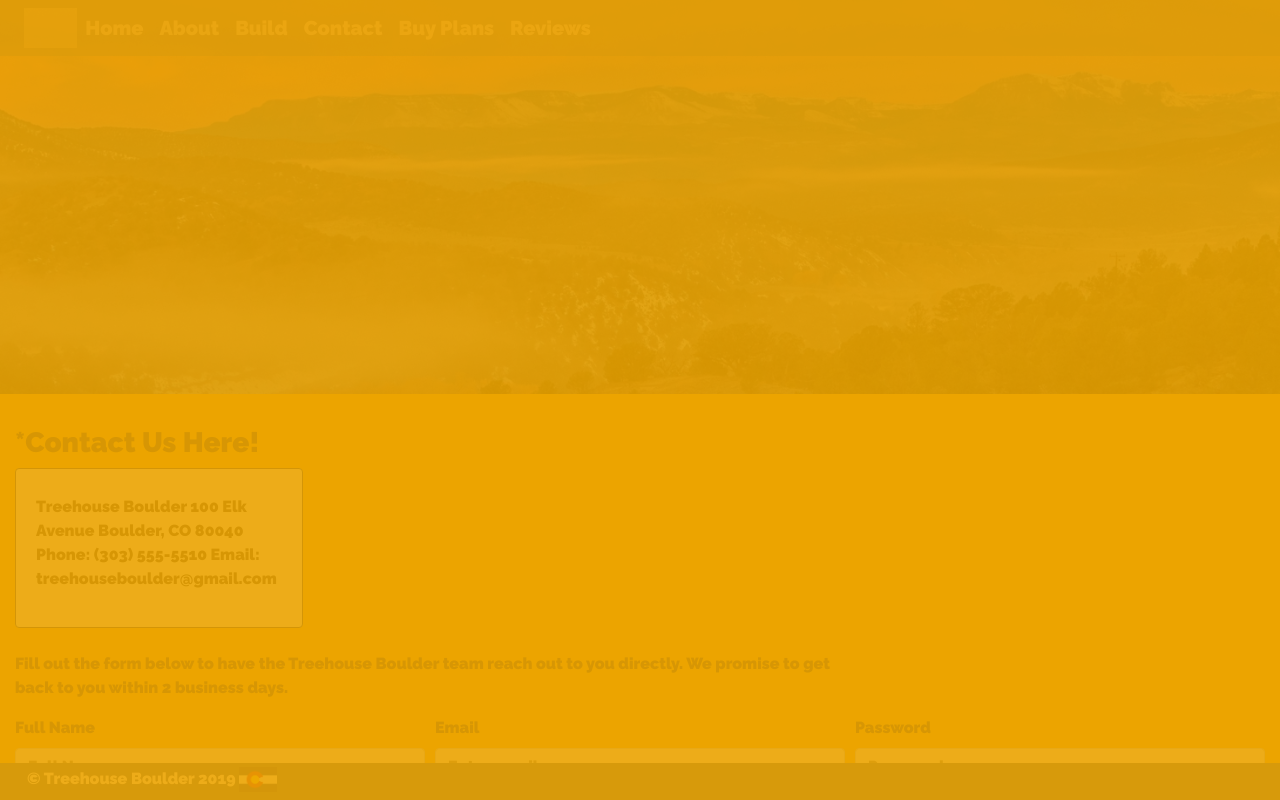
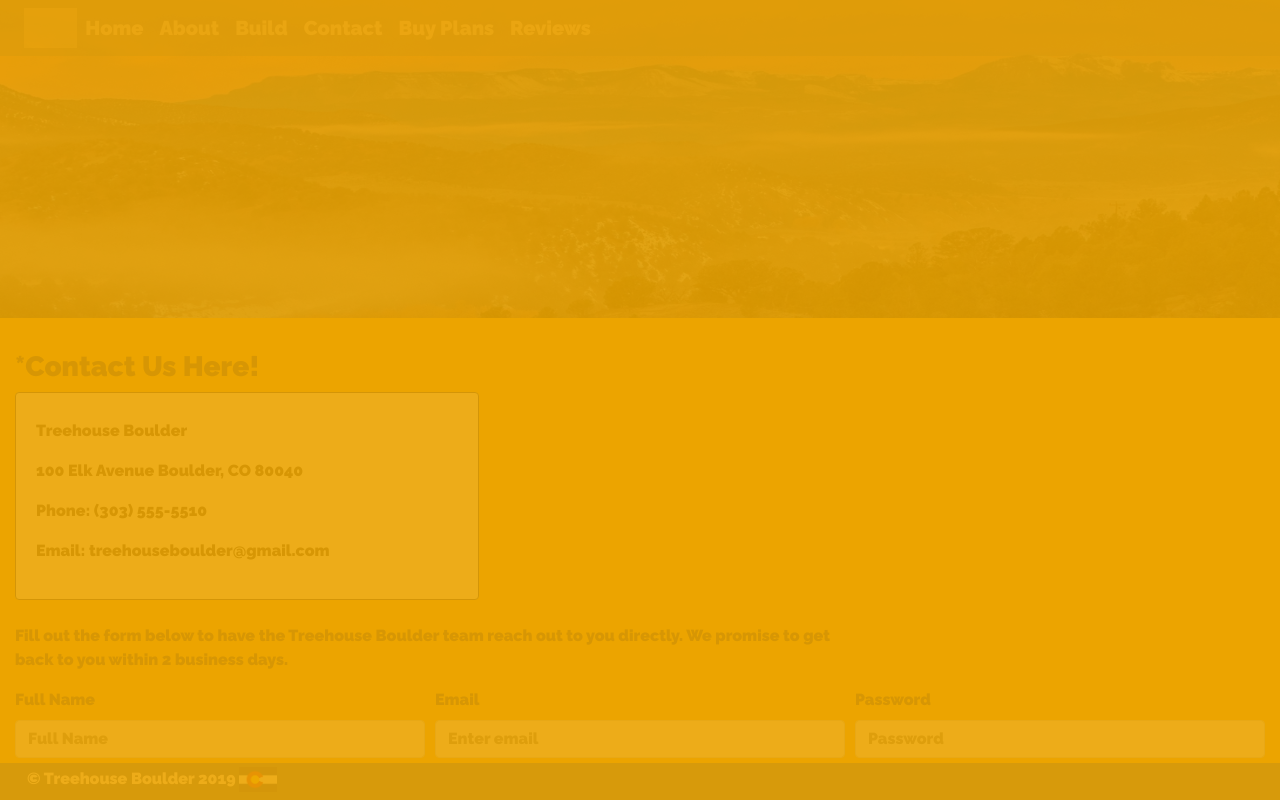
Before and after one commit to kirklandtc/treehouse-capstone, a React (Create React App) app: page /contact in a window 1280 px wide. Shown: the top 800 px of the page. Built offline with nearby package versions, Linux system fonts and the light colour scheme; no server answers; grey boxes are pictures that could not be loaded.

Commit message:
updated multiple files

```diff
--- a/src/components/About.css
+++ b/src/components/About.css
@@ -2,6 +2,7 @@
   width: 100%;
   margin-top: -2em;
   margin-bottom: 2em;
+  height:350px;
 }
 
 .about-profile-pic {
--- a/src/components/Contact.css
+++ b/src/components/Contact.css
@@ -12,3 +12,8 @@ body {
   border-radius: 0;
   background-color: #001d4a;
 }
+
+.className {
+
+background-color: #eaf8bf;
+}
--- a/src/components/Contact.jsx
+++ b/src/components/Contact.jsx
@@ -1,5 +1,5 @@
 import React, { Component } from 'react'
-import { Container, Col, Image, Row, Form, Button, Card } from 'react-bootstrap';
+import { Container, Col, Image, Row, Form, Button, Card, MBDIcon } from 'react-bootstrap';
 import { Link } from 'react-router-dom';
 import Photo1 from '../assets/MAIN HEADER ALPHA Cropped.jpg';
 import './Contact.css';
@@ -14,22 +14,30 @@ class Contact extends Component {
           <Col xs={12} sm={8} smOffset={2}>
             {/* <Image src="assets/USETHIScarpenter-carpentry-close-up-1094770 Cropped.jpg" className="about-profile-pic" /> */}
             <h3>*Contact Us Here!</h3>
-            <Card style={{ width: '18rem' }}>
+            <Card style={{ width: '29rem' }}>
               <Card.Body>
                 <Card.Title></Card.Title>
-                <Card.Subtitle className="mb-2 text-muted"></Card.Subtitle>
+                <Card.Subtitle id="alpha" className="mb-2 text-muted"></Card.Subtitle>
                 <Card.Text>
-                  <p>Treehouse Boulder
+                  <p>Treehouse Boulder</p>
 
-          100 Elk Avenue
-          Boulder, CO 80040
-          Phone: (303) 555-5510
-          Email: treehouseboulder@gmail.com</p>
+          <p>100 Elk Avenue
+          Boulder, CO 80040</p>
+          <p>Phone: (303) 555-5510</p>
+          <p>Email: treehouseboulder@gmail.com</p>
+
+
+
+
                 </Card.Text>
-
               </Card.Body>
             </Card>
             <br></br>
+
+
+
+
+
 
 
             <p>Fill out the form below to have the Treehouse Boulder team reach out to you directly. We promise to get back to you within 2 business days.</p>
@@ -93,7 +101,8 @@ class Contact extends Component {
                 <Button variant="info">Submit!</Button>
 
 
-
+                {/* <MDBIcon icon="cog" spin size="3x" fixed />
+                <span className="sr-only">Loading...</span> */}
 
 
                 {/* </Button> */}
--- a/src/components/News.jsx
+++ b/src/components/News.jsx
@@ -1,5 +1,5 @@
 import React, { Component } from 'react';
-import { Container, Row, Col, Image } from 'react-bootstrap';
+import { Container, Row, Col, Image, Card } from 'react-bootstrap';
 import Photo4 from '../assets/THIRD HEADER.jpg';
 
 import './News.css';
@@ -15,7 +15,9 @@ class News extends Component {
             {/* <Image src="assets/USETHIScarpenter-carpentry-close-up-1094770 Cropped.jpg" className="about-profile-pic" /> */}
             <h3>Build</h3>
             <br></br>
-            <p>-We discuss your ideas by phone or in person (preferred), and address your budget for the ultimate tree house</p>
+            <Card>
+              <Card.Body>
+            <p>-We discuss your ideas by phone or in person (preferred), and address your budget for the ultimate treehouse</p>
             <p>-We meet to determine a suitable tree (or stand-alone location) for the treehouse within your yard</p>
 
             <p>-We discuss available features and any options</p>
@@ -23,11 +25,18 @@ class News extends Component {
             <p>-When your family is ready to go we ask for a 10% deposit and choose a start date for kicking off your project</p>
             <p>-Construction will typically be completed in under 7 days, depending if any permits were needed prior to construction</p>
             <p>-We meet for a final walk-through and safety inspection, making sure all constructon meets your expectations</p>
+              </Card.Body>
+            </Card>
             <div>
               <br></br>
             <p>We will of course discuss any potential concerns prior to starting construction. Again we want this to be a
               great experience for you and your family -and we want your neighbors to be jealous!</p>
             </div>
+
+            {/* <Card>
+              <Card.Body><i>-Mike Elliot: A former Marine, Mike has worked as a carpenter on custom homes for years. Currently living out his dream desigining and building
+                custom treehouses, Mike intends to keep swinging a hammer into his 80's and beyond!</i></Card.Body>
+            </Card> */}
 
           </Col>
         </Container-Fluid>
--- a/src/components/Plans.jsx
+++ b/src/components/Plans.jsx
@@ -1,5 +1,5 @@
 import React, { Component } from 'react';
-import { Container, Row, Col, Image, Card, CardDeck, Button } from 'react-bootstrap';
+import { Container, Row, Col, Image, Card, CardDeck, Button, Modal} from 'react-bootstrap';
 
 import Photo5 from '../assets/SECOND HEADER.jpg';
 import './Plans.css';
@@ -35,7 +35,7 @@ class Plans extends Component {
   <br></br>
    <Card.Footer>
      <Button variant="info">Buy!</Button>
-     <small className="text-muted">  Last updated 3 mins ago</small>
+     <small className="text-muted">  Click here to purchase The Universal</small>
    </Card.Footer>
  </Card>
  <Card border="info">
@@ -52,7 +52,7 @@ class Plans extends Component {
 
    <Card.Footer>
      <Button variant="info">Buy!</Button>
-     <small className="text-muted">  Last updated 3 mins ago</small>
+     <small className="text-muted">  Click here to purchase The Commander</small>
    </Card.Footer>
  </Card>
  <Card border="info">
@@ -66,8 +66,13 @@ class Plans extends Component {
 
    <br></br>
    <Card.Footer>
+
+
+
+
+
      <Button variant="info">Buy!</Button>
-     <small className="text-muted">  Last updated 3 mins ago</small>
+     <small className="text-muted">  Click here to purchase The Vanderbilt</small>
    </Card.Footer>
  </Card>
 </CardDeck>
--- a/src/components/Reviews.jsx
+++ b/src/components/Reviews.jsx
@@ -1,6 +1,6 @@
 import React, { Component } from 'react';
 import { Container, Col, Image, Card, CardColumns } from 'react-bootstrap'
-import Photo2 from '../assets/MOUNTAIN HEADER.jpg';
+import Photo2 from '../assets/55MOUNTAINHEADER Cropped.jpg';
 import './Reviews.css'
 import ReviewsJunior from './ReviewsJunior';
 
```
Also changed, not shown: 2 other files (tests, documents, lock files or other folders).
